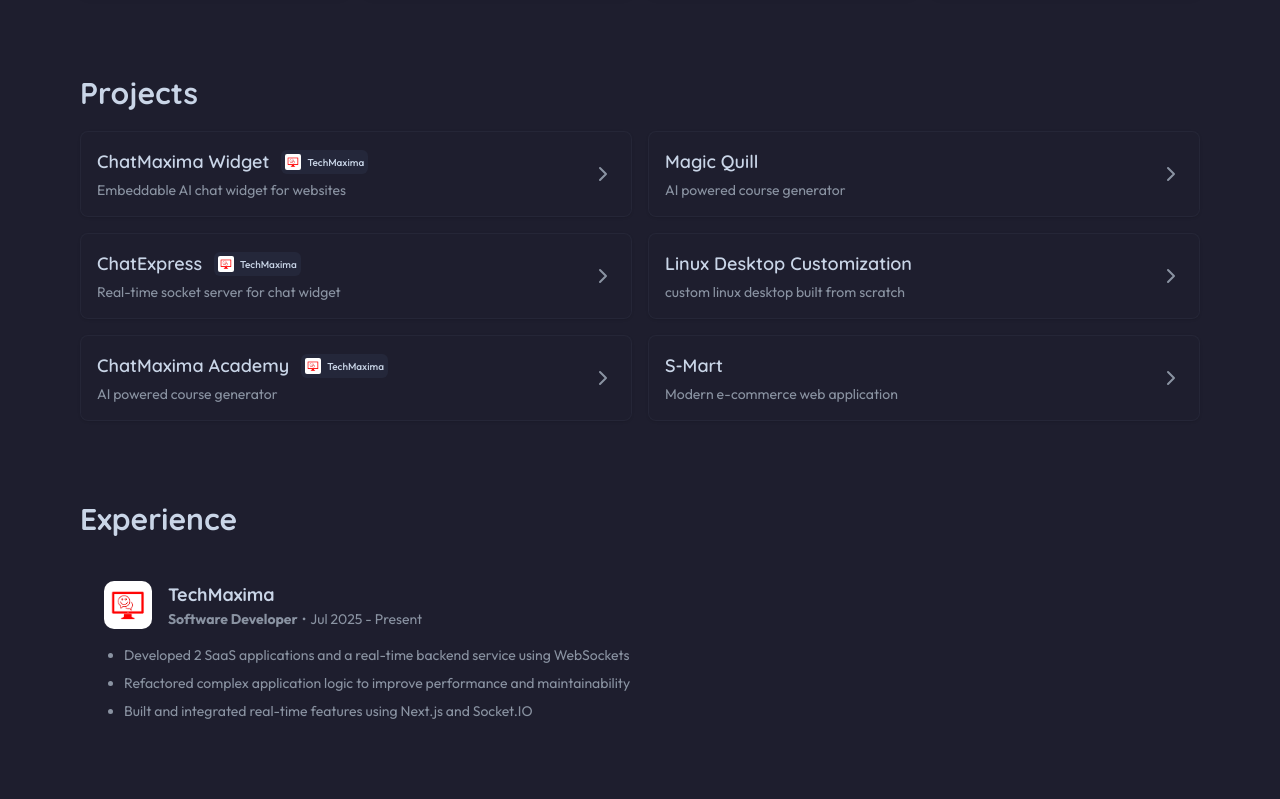
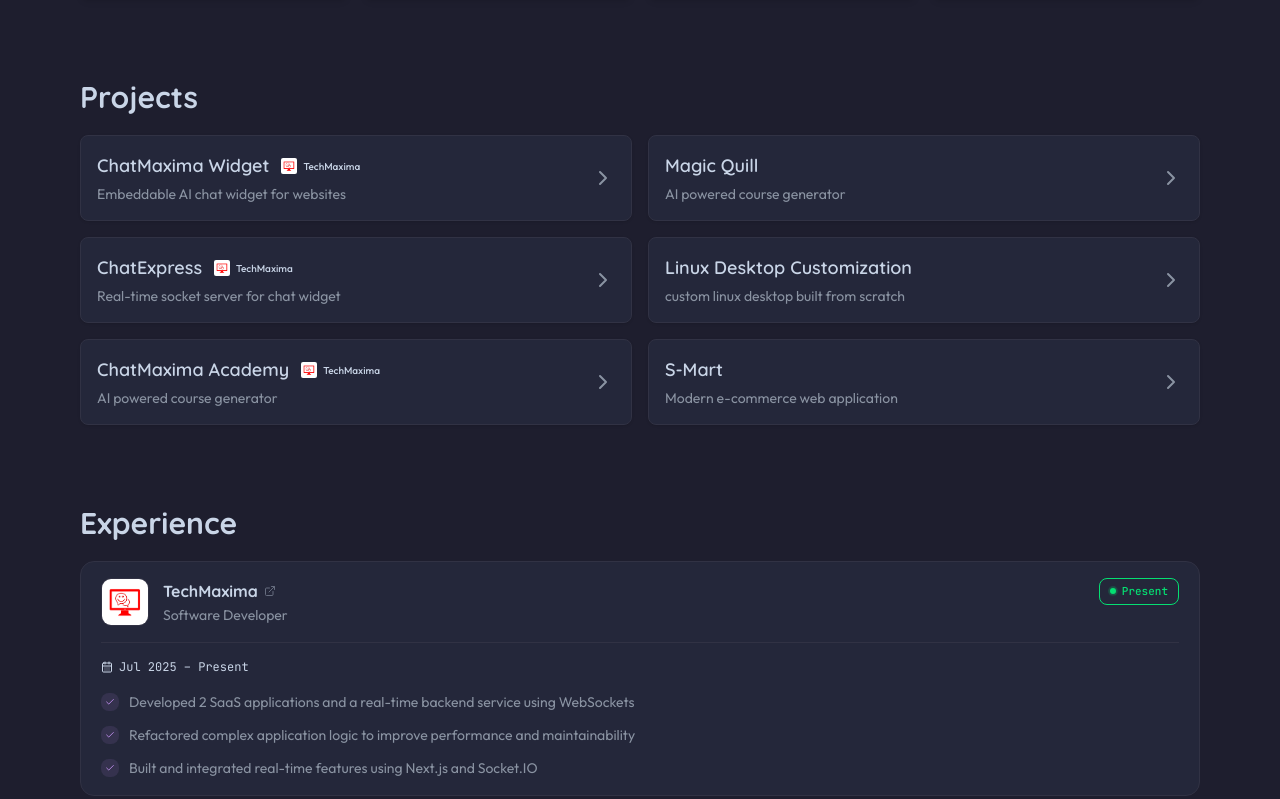
Before and after one commit to vignesh-g-05/portfolio, a React (Vite) app: page / in a window 1280 px wide. Shown: the part 1081-1880 px from the top of the page. Built offline with nearby package versions, Linux system fonts and the light colour scheme.

Commit message:
feat: change ui for project and experience section

```diff
--- a/src/components/ui/company-badge.tsx
+++ b/src/components/ui/company-badge.tsx
@@ -20,7 +20,7 @@
           href={url}
           target="_blank"
           rel="noopener noreferrer"
-          className="bg-secondary text-secondary-foreground inline-flex items-center gap-1.5 rounded-sm p-1 text-[10px] font-medium"
+          className="text-secondary-foreground inline-flex items-center gap-1.5 rounded-sm text-[10px] font-medium"
           onClick={(e) => {
             e.stopPropagation();
           }}
--- a/src/features/experience/index.tsx
+++ b/src/features/experience/index.tsx
@@ -1,3 +1,6 @@
+import { cn } from "@/lib/utils";
+import { CalendarDays, Check, ExternalLink } from "lucide-react";
+
 const Experience = () => {
   return (
     <section
@@ -11,42 +14,91 @@
       >
         Experience
       </h2>
-      <article className="bg-card border-border/40 space-y-4 p-6">
+      <article className="border-border bg-secondary overflow-hidden rounded-xl border">
+        {/* Card header */}
+        <div className="flex items-start justify-between gap-4 px-5 py-4">
+          <div className="flex items-center gap-3.5">
             <a
               href="https://techmaxima.in"
               target="_blank"
               rel="noopener noreferrer"
-          className="flex items-center gap-4 transition-opacity hover:opacity-80"
+              className="shrink-0"
             >
               <img
                 src="/icons/companies/techmaxima.png"
-            className="size-10 rounded-lg md:size-12"
-            alt="TechMaxima company logo"
+                alt="TechMaxima logo"
+                className="border-border size-11 rounded-lg border object-contain md:size-12"
               />
-
-          <div>
-            <h3 className="font-heading text-lg font-bold">TechMaxima</h3>
-            <p className="text-muted-foreground flex flex-wrap gap-1 text-sm">
-              <b>Software Developer</b>
-              <span>•</span>
-              <span>Jul 2025 - Present</span>
+            </a>
+            <div className="space-y-0.5">
+              <a
+                href="https://techmaxima.in"
+                target="_blank"
+                rel="noopener noreferrer"
+                className="group font-heading text-foreground hover:text-primary inline-flex items-center gap-1.5 text-base font-bold transition-colors"
+              >
+                TechMaxima
+                <ExternalLink
+                  className="size-3 opacity-40 transition-opacity group-hover:opacity-100"
+                  aria-hidden
+                />
+              </a>
+              <p className="text-muted-foreground text-sm">
+                Software Developer
               </p>
             </div>
-        </a>
+          </div>
 
-        <ul className="text-muted-foreground list-disc space-y-2 pl-5 text-sm">
-          <li>
-            Developed 2 SaaS applications and a real-time backend service using
-            WebSockets
+          {/* Live badge */}
+          <span
+            className={cn(
+              "inline-flex items-center gap-1.5 rounded-md border px-2.5 py-1",
+              "border-green/30 bg-green/10 font-mono text-[11px] font-medium text-green-400",
+              "shrink-0",
+            )}
+          >
+            <span className="relative flex size-1.5">
+              <span className="absolute inline-flex h-full w-full animate-ping rounded-full bg-green-400 opacity-60" />
+              <span className="relative inline-flex size-1.5 rounded-full bg-green-400" />
+            </span>
+            Present
+          </span>
+        </div>
+
+        {/* Divider */}
+        <div className="bg-border mx-5 h-px" />
+
+        {/* Card body */}
+        <div className="space-y-4 px-5 py-4">
+          {/* Period */}
+          <div className="text-foreground flex items-center gap-1.5 font-mono text-xs">
+            <CalendarDays className="size-3" aria-hidden />
+            Jul 2025 – Present
+          </div>
+
+          {/* Bullets */}
+          <ul className="space-y-2.5">
+            {[
+              "Developed 2 SaaS applications and a real-time backend service using WebSockets",
+              "Refactored complex application logic to improve performance and maintainability",
+              "Built and integrated real-time features using Next.js and Socket.IO",
+            ].map((point) => (
+              <li key={point} className="flex items-start gap-2.5">
+                <span
+                  className={cn(
+                    "mt-0.5 flex size-4.5 shrink-0 items-center justify-center rounded-md",
+                    "bg-primary/10 text-primary",
+                  )}
+                >
+                  <Check className="size-2.5" />
+                </span>
+                <span className="text-muted-foreground text-sm leading-relaxed">
+                  {point}
+                </span>
               </li>
-          <li>
-            Refactored complex application logic to improve performance and
-            maintainability
-          </li>
-          <li>
-            Built and integrated real-time features using Next.js and Socket.IO
-          </li>
+            ))}
           </ul>
+        </div>
       </article>
     </section>
   );
--- a/src/features/projects/components/project-card.tsx
+++ b/src/features/projects/components/project-card.tsx
@@ -11,7 +11,7 @@
 const ProjectCard = ({ description, title, company }: ProjectCardProps) => {
   const companyDetails = company ? COMPANIES[company] : null;
   return (
-    <article className="group bg-card border-border/40 flex cursor-pointer items-center justify-between rounded-md border p-4 text-left shadow-sm">
+    <article className="group bg-secondary border-border flex cursor-pointer items-center justify-between rounded-md border p-4 text-left shadow-sm">
       <div className="space-y-1">
         <div className="flex flex-wrap items-center gap-3 gap-y-1">
           <h3 className="font-heading font-semibold md:text-lg">{title}</h3>
--- a/src/features/projects/components/project-dialog/project-dialog-header.tsx
+++ b/src/features/projects/components/project-dialog/project-dialog-header.tsx
@@ -2,19 +2,21 @@
 
 const ProjectDialogHeader = ({ title }: { title: string }) => {
   return (
-    <div className="border-border/50 relative flex items-center border-b px-4 py-3">
+    <div className="bg-accent border-border relative flex items-center border-b px-4 py-3">
       <div className="flex items-center gap-2">
-        <DialogClose>
-          <span className="block size-3 rounded-full bg-[#ff5f57]" />
+        <DialogClose className="group">
+          <span className="block size-3 rounded-full bg-[#ff5f57] shadow-[0_0_0_1px_#e0443e44] transition-opacity group-hover:opacity-80" />
         </DialogClose>
-
-        <span className="size-3 rounded-full bg-[#febc2e]" />
-        <span className="size-3 rounded-full bg-[#28c840]" />
+        <span className="size-3 rounded-full bg-[#febc2e] shadow-[0_0_0_1px_#d4a01788]" />
+        <span className="size-3 rounded-full bg-[#28c840] shadow-[0_0_0_1px_#1aab2f88]" />
       </div>
 
-      <p className="text-muted-foreground absolute left-1/2 -translate-x-1/2 text-xs">
-        {title}
-      </p>
+      <div className="absolute left-1/2 flex -translate-x-1/2 items-center gap-1.5">
+        <div className="bg-surface0 size-3 rounded-[3px]" />
+        <p className="text-muted-foreground font-mono text-[11.5px] whitespace-nowrap">
+          {title}
+        </p>
+      </div>
     </div>
   );
 };
--- a/src/features/projects/components/project-dialog/project-info-header.tsx
+++ b/src/features/projects/components/project-dialog/project-info-header.tsx
@@ -16,18 +16,20 @@
   company?: Company;
 }) => {
   const companyDetails = company ? COMPANIES[company] : null;
+
   return (
-    <div className="flex justify-between gap-3">
-      <div className="space-y-1">
-        <div className="flex items-center gap-2">
-          <h4 className="font-bold md:text-lg">{title}</h4>
+    <div className="flex items-start justify-between gap-3">
+      <div className="min-w-0 space-y-1.5">
+        <div className="flex flex-wrap items-center gap-2">
+          <h4 className="font-heading text-foreground text-[17px] font-bold tracking-tight">
+            {title}
+          </h4>
           {companyDetails && <CompanyBadge {...companyDetails} />}
         </div>
-        <p className="text-muted-foreground text-xs md:text-sm">
+        <p className="text-muted-foreground max-w-[42ch] text-[13px] leading-relaxed">
           {description}
         </p>
       </div>
-
       <ProjectActions
         title={title}
         githubLink={githubLink}
--- a/src/features/projects/components/project-dialog/project-preview-image.tsx
+++ b/src/features/projects/components/project-dialog/project-preview-image.tsx
@@ -6,11 +6,13 @@
   image: string;
 }) => {
   return (
-    <img
-      src={image}
-      alt={`${title} preview`}
-      className="mx-auto aspect-video w-full rounded-sm object-cover"
-    />
+    <div className="mx-auto aspect-video w-full overflow-hidden rounded-sm">
+      <img
+        src={image}
+        alt={`${title} preview`}
+        className="object-cover transition-transform duration-200 hover:scale-105"
+      />
+    </div>
   );
 };
 
--- a/src/features/projects/components/project-dialog/project-skills.tsx
+++ b/src/features/projects/components/project-dialog/project-skills.tsx
@@ -4,7 +4,9 @@
 const ProjectSkills = ({ skills }: { skills: Project["skills"] }) => {
   return (
     <>
-      <h5 className="text-sm font-bold">Used Technologies</h5>
+      <h5 className="text-muted-foreground text-xs font-medium tracking-widest">
+        Technologies Used
+      </h5>
 
       <div className="grid grid-cols-[repeat(auto-fit,minmax(80px,1fr))] gap-2.5">
         {skills.map((skill) => {
--- a/src/features/projects/index.tsx
+++ b/src/features/projects/index.tsx
@@ -37,6 +37,10 @@
     description: "custom linux desktop built from scratch",
     skills: ["linux", "bash", "lua", "css"],
     image: `${IMAGE_BASE_URL}/linux.png`,
+    actions: {
+      liveLink: "/videos/linux-customization.mp4",
+      githubLink: "https://github.com/vignesh-g-05/dotfiles",
+    },
   },
 
   {
--- a/src/features/skills/components/skill-card.tsx
+++ b/src/features/skills/components/skill-card.tsx
@@ -9,7 +9,7 @@
 const SkillCard = ({ icon, color, category }: SkillCardProps) => {
   const skill = SKILL_ICONS[icon];
   return (
-    <div className="bg-card border-border/40 flex items-center gap-2.5 rounded-md border px-3 py-2.5 shadow-md transition-all duration-200 hover:-translate-y-0.5">
+    <div className="bg-secondary border-border flex items-center gap-2.5 rounded-md border-2 px-3 py-2.5 shadow-md transition-all duration-200 hover:-translate-y-0.5">
       <img
         src={skill.icon}
         alt={skill.label}
```
Also changed, not shown: 1 other file (tests, documents, lock files or other folders). Lines whose indentation alone changed are shown as unchanged.
